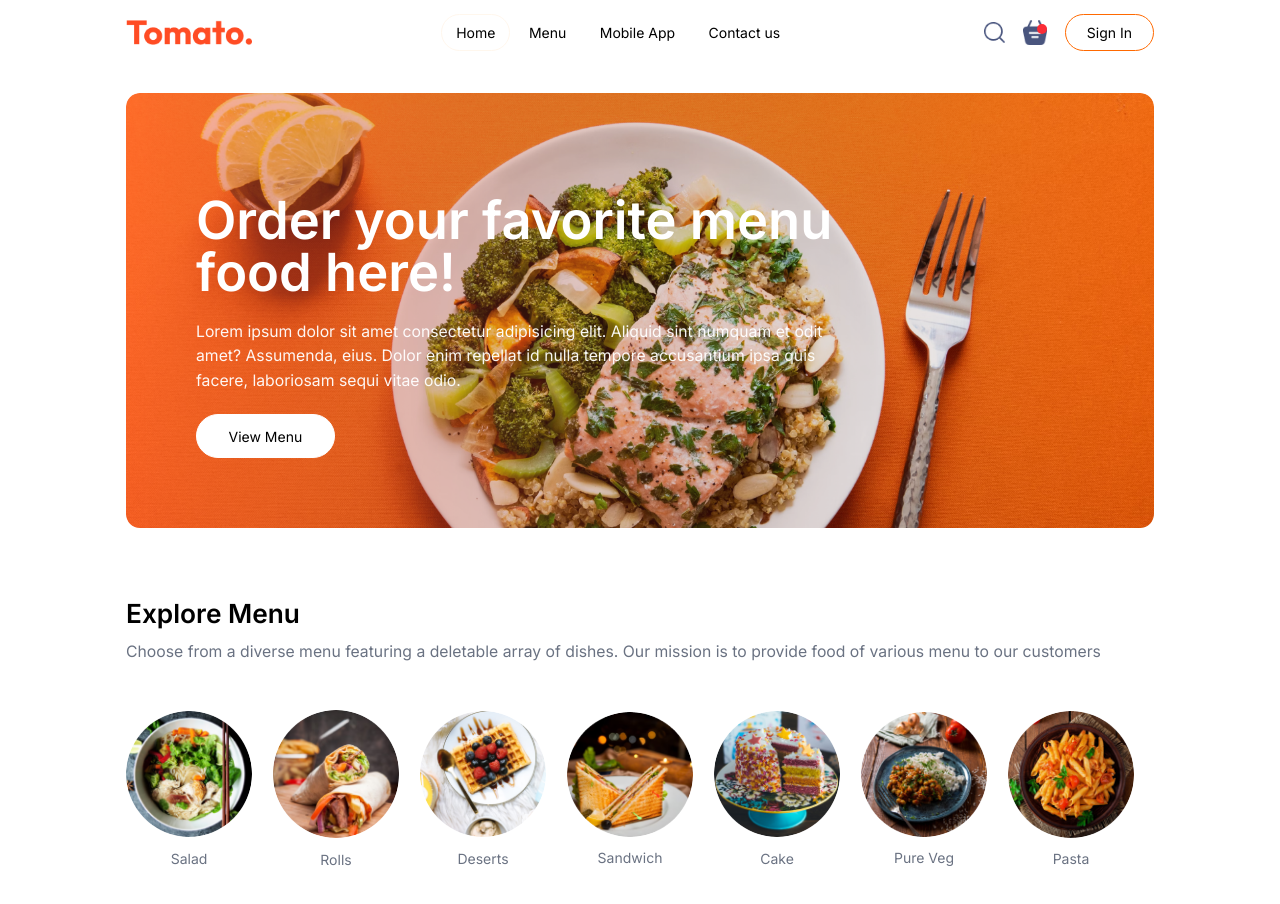
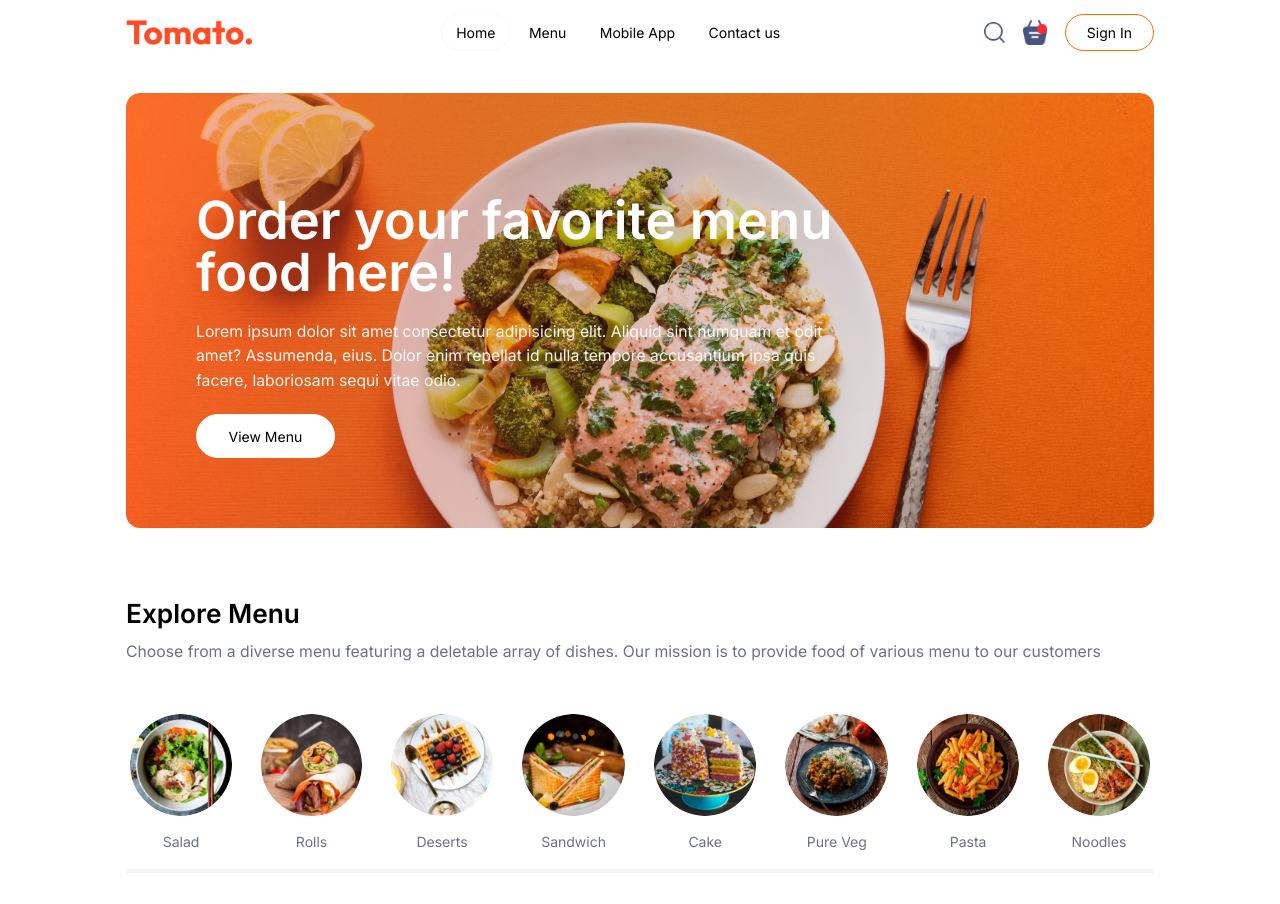
Before and after one commit to tylertgb/food-delivery-app, a React (Vite) app in the folder client/: page / in a window 1280 px wide. Shown: the top 904 px of the page. Built offline with nearby package versions, Linux system fonts and the light colour scheme.

Commit message:
Pass category and setCategory props to ExploreMenu component

```diff
--- a/client/src/components/explore.menu/ExploreMenu.jsx
+++ b/client/src/components/explore.menu/ExploreMenu.jsx
@@ -1,7 +1,7 @@
 import React from 'react'
 import { menu_list } from '../../assets/assets'
 
-const ExploreMenu = () => {
+const ExploreMenu = ({category, setCategory}) => {
   return (
     <div className='py-20'>
         <h1 className='text-3xl font-semibold'>Explore Menu</h1>
@@ -9,13 +9,14 @@ const ExploreMenu = () => {
         <div className='explore-menu-list flex items-center justify-between gap-6 overflow-x-scroll w-full mt-8'>
             {menu_list.map((item, index) => {
                 return(
-                    <div key={index} className='flex flex-col items-center gap-3 cursor-pointer my-5'>
-                        <img src={item.menu_image} alt={item.menu_name} className='rounded-full w-36 min-w-36' />
+                    <div onClick={() => setCategory(prev=>prev === item.menu_name ? 'All' : item.menu_name)} key={index} className='flex flex-col items-center gap-3 cursor-pointer my-5'>
+                        <img src={item.menu_image} alt={item.menu_name} className={`rounded-full ${category === item.menu_name ? 'border-4 border-orange-500 duration-500' : ' border-4 border-transparent'}`} />
                         <p className='text-gray-500'>{item.menu_name}</p>
                     </div>
                 )
             })}
         </div>
+        <hr className='bg-gray-100 h-1 border-0'/>
     </div>
   )
 }
--- a/client/src/pages/home/Home.jsx
+++ b/client/src/pages/home/Home.jsx
@@ -1,12 +1,13 @@
-import React from 'react'
+import React, { useState } from 'react'
 import Header from '../../components/header/Header'
 import ExploreMenu from '../../components/explore.menu/ExploreMenu'
 
 const Home = () => {
+  const [category, setCategory] = useState('All')
   return (
     <div>
       <Header/>
-      <ExploreMenu/>
+      <ExploreMenu category={category} setCategory={setCategory}/>
     </div>
   )
 }
```
